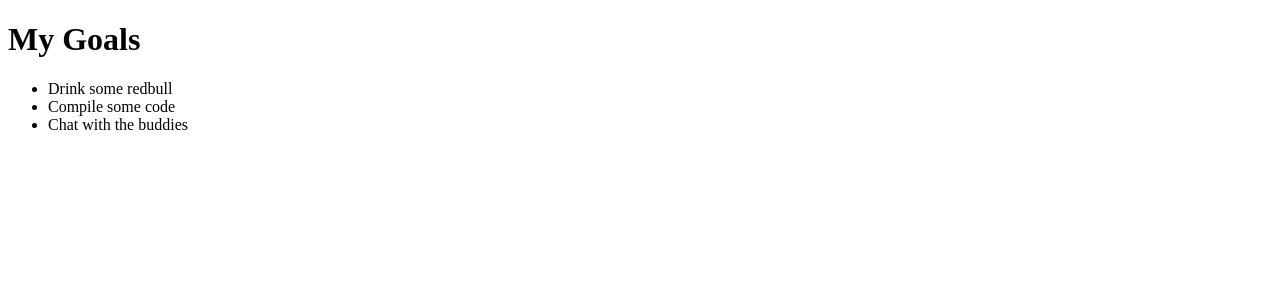
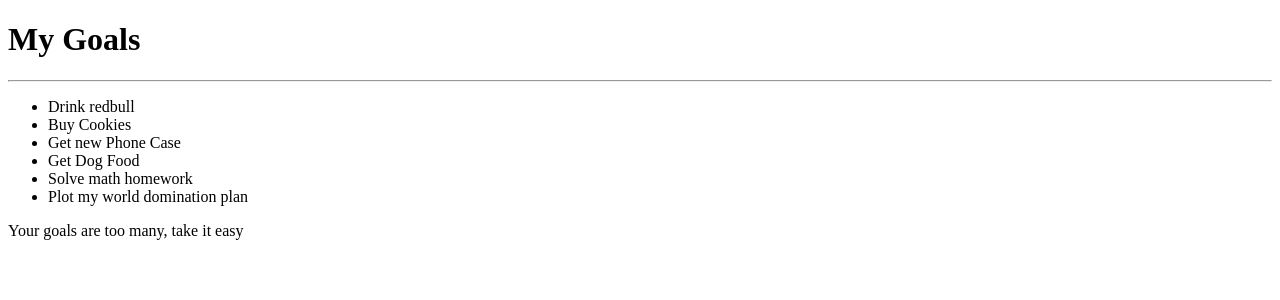
Before and after one commit to Janice-M/goals, an Angular app: page / in a window 1280 px wide. Shown: the top 300 px of the page. Built offline with nearby package versions, Linux system fonts and the light colour scheme.

Commit message:
importing componebt

```diff
--- a/src/app/app.component.html
+++ b/src/app/app.component.html
@@ -1,9 +1,11 @@
 <!--The content below is only a placeholder and can be replaced.-->
 <div>
   <h1>My Goals</h1>
+  <hr>
   <ul>
       <li *ngFor='let goal of goals'>
-        {{goal}}
+        {{goal.name}}
       </li>
   </ul>
+  <p *ngIf='goals.length > 5'>Your goals are too many, take it easy</p>
 </div>
--- a/src/app/app.component.ts
+++ b/src/app/app.component.ts
@@ -1,15 +1,18 @@
 
 import { Component } from '@angular/core';
-
+import { Goal } from './goal';
 @Component({
   selector: 'app-root',
   templateUrl: './app.component.html',
   styleUrls: ['./app.component.css']
 })
 export class AppComponent {
-  goals:string[];
-
-  constructor(){
-    this.goals = ['Drink some redbull', 'Compile some code', 'Chat with the buddies']
-  }
+  goals:Goal = [
+    {id:1, name:'Drink redbull'},
+    {id:2,name:'Buy Cookies'},
+    {id:3,name:'Get new Phone Case'},
+    {id:4,name:'Get Dog Food'},
+    {id:5,name:'Solve math homework'},
+    {id:6,name:'Plot my world domination plan'},
+  ];
 }
```
